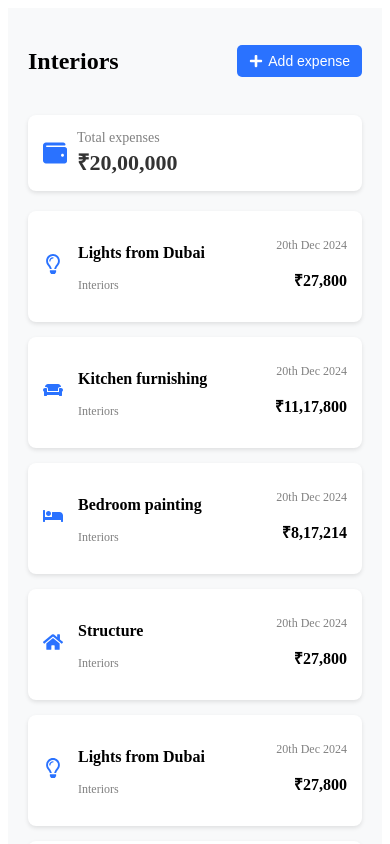
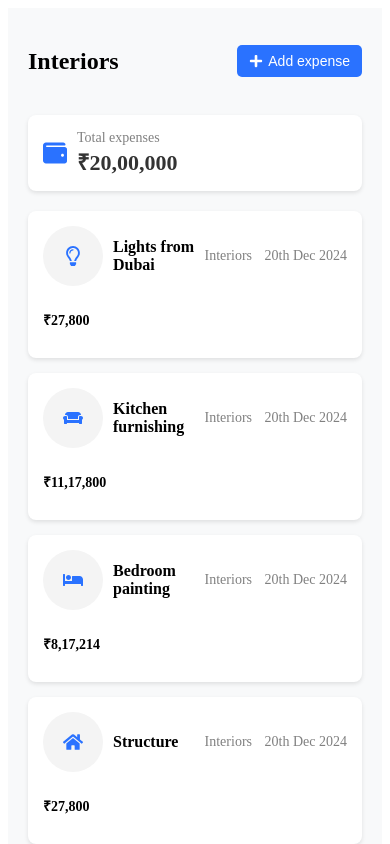
Before and after one commit to Mugdhashrivastava/tata-components, a React (Vite) app in the folder interiors-page/: page / in a window 390 px wide. Shown: the top 844 px of the page. Built offline with nearby package versions, Linux system fonts and the light colour scheme.

Commit message:
listing yo

```diff
--- a/interiors-page/src/Interiors.css
+++ b/interiors-page/src/Interiors.css
@@ -4,7 +4,6 @@
     flex-direction: column;
     padding: 20px;
     background: #f8f9fa;
-    /* Removed min-height: 100vh to avoid unnecessary stretching */
   }
 
   /* Header */
@@ -40,12 +39,12 @@
   .main-content {
     display: flex;
     justify-content: space-between;
-    gap: 30px; /* Increased gap for better spacing */
+    gap: 30px;
   }
 
   /* Left Section */
   .left-section {
-    flex: 2; /* Takes up more space (about 65-70%) */
+    flex: 2;
   }
 
   /* Total Expenses Section */
@@ -84,57 +83,59 @@
   .expenses-list {
     display: flex;
     flex-direction: column;
-    gap: 15px; /* Increased gap between expense items */
+    gap: 15px;
   }
 
-  .expense-item {
+  .expense-card {
     display: flex;
+    align-items: center;
     justify-content: space-between;
-    align-items: center;
     background: white;
     padding: 15px;
     border-radius: 8px;
     box-shadow: 0 2px 4px rgba(0, 0, 0, 0.1);
   }
 
-  .expense-info {
+  .expense-icon {
+    font-size: 20px;
+    background: #f4f4f4;
+    padding: 10px;
+    border-radius: 50%;
     display: flex;
     align-items: center;
-    gap: 15px; /* Increased gap for better spacing */
-  }
-
-  .expense-icon {
-    font-size: 20px; /* Slightly larger icon */
+    justify-content: center;
+    width: 40px;
+    height: 40px;
     color: #2A72FF;
   }
 
-  .expense-name {
-    font-weight: bold;
-    font-size: 16px; /* Slightly larger font */
+  .expense-details {
+    flex: 2;
   }
 
-  .expense-category {
-    font-size: 12px;
-    color: gray;
+  .expense-details h3 {
+    margin: 0;
+    font-size: 16px;
+    font-weight: bold;
   }
 
-  .expense-details {
-    text-align: right;
-  }
-
-  .expense-date {
-    font-size: 12px;
+  .expense-category,
+  .expense-date,
+  .expense-amount {
+    font-size: 14px;
     color: gray;
+    min-width: 100px; /* Adjusted width to fit content */
+    text-align: center;
   }
 
   .expense-amount {
     font-weight: bold;
-    font-size: 16px; /* Slightly larger font */
+    color: black;
   }
 
   /* Right Sidebar */
   .right-sidebar {
-    flex: 1; /* Takes up less space (about 30-35%) */
+    flex: 1;
     display: flex;
     flex-direction: column;
     gap: 20px;
@@ -143,7 +144,7 @@
   /* Materials Section */
   .materials-section {
     background: white;
-    padding: 20px; /* Increased padding */
+    padding: 20px;
     border-radius: 8px;
     box-shadow: 0 2px 4px rgba(0, 0, 0, 0.1);
   }
@@ -157,17 +158,17 @@
   .materials-list {
     display: flex;
     flex-wrap: wrap;
-    gap: 20px; /* Increased gap for better spacing */
-    justify-content: space-between; /* Ensures even spacing */
+    gap: 20px;
+    justify-content: space-between;
   }
 
   .material-item {
     text-align: center;
-    width: calc(33.33% - 15px); /* Three items per row with gap */
+    width: calc(33.33% - 15px);
   }
 
   .material-icon {
-    font-size: 30px; /* Larger icon */
+    font-size: 30px;
     margin-bottom: 8px;
   }
 
@@ -184,7 +185,7 @@
   /* Service Providers */
   .service-providers {
     background: white;
-    padding: 20px; /* Increased padding */
+    padding: 20px;
     border-radius: 8px;
     box-shadow: 0 2px 4px rgba(0, 0, 0, 0.1);
   }
@@ -211,13 +212,13 @@
     display: flex;
     align-items: center;
     background: #f8f9fa;
-    padding: 15px; /* Increased padding */
-    margin-bottom: 15px; /* Increased margin */
+    padding: 15px;
+    margin-bottom: 15px;
     border-radius: 8px;
   }
 
   .provider-image {
-    font-size: 50px; /* Larger image/icon */
+    font-size: 50px;
     margin-right: 15px;
   }
 
@@ -227,7 +228,7 @@
 
   .provider-name {
     font-weight: bold;
-    font-size: 16px; /* Slightly larger font */
+    font-size: 16px;
   }
 
   .provider-location {
@@ -257,7 +258,7 @@
     background: #2A72FF;
     color: white;
     border: none;
-    padding: 8px 12px; /* Slightly larger button */
+    padding: 8px 12px;
     border-radius: 5px;
     cursor: pointer;
     font-size: 12px;
@@ -277,12 +278,34 @@
     }
 
     .material-item {
-      width: calc(50% - 10px); /* Two items per row on smaller screens */
+      width: calc(50% - 10px);
+    }
+
+    .expense-category,
+    .expense-date,
+    .expense-amount {
+      min-width: 80px; /* Slightly smaller width for smaller screens */
     }
   }
 
   @media (max-width: 768px) {
     .material-item {
-      width: 100%; /* One item per row on very small screens */
+      width: 100%;
+    }
+
+    .expense-card {
+      flex-wrap: wrap; /* Allow wrapping on very small screens */
+      gap: 10px;
+    }
+
+    .expense-details {
+      flex: 1;
+    }
+
+    .expense-category,
+    .expense-date,
+    .expense-amount {
+      min-width: 50px; /* Even smaller width for very small screens */
+      text-align: left; /* Align left for better readability */
     }
   }
--- a/interiors-page/src/Interiors.jsx
+++ b/interiors-page/src/Interiors.jsx
@@ -57,18 +57,14 @@ const Interiors = () => {
           {/* Expenses List */}
           <div className="expenses-list">
             {expenses.map((expense, index) => (
-              <div className="expense-item" key={index}>
-                <div className="expense-info">
-                  <span className="expense-icon">{expense.icon}</span>
-                  <div>
-                    <p className="expense-name">{expense.name}</p>
-                    <p className="expense-category">Interiors</p>
-                  </div>
+              <div className="expense-card" key={index}>
+                <div className="expense-icon">{expense.icon}</div>
+                <div className="expense-details">
+                  <h3>{expense.name}</h3>
                 </div>
-                <div className="expense-details">
-                  <p className="expense-date">20th Dec 2024</p>
-                  <p className="expense-amount">{expense.amount}</p>
-                </div>
+                <p className="expense-category">Interiors</p>
+                <p className="expense-date">20th Dec 2024</p>
+                <p className="expense-amount">{expense.amount}</p>
               </div>
             ))}
           </div>
```
